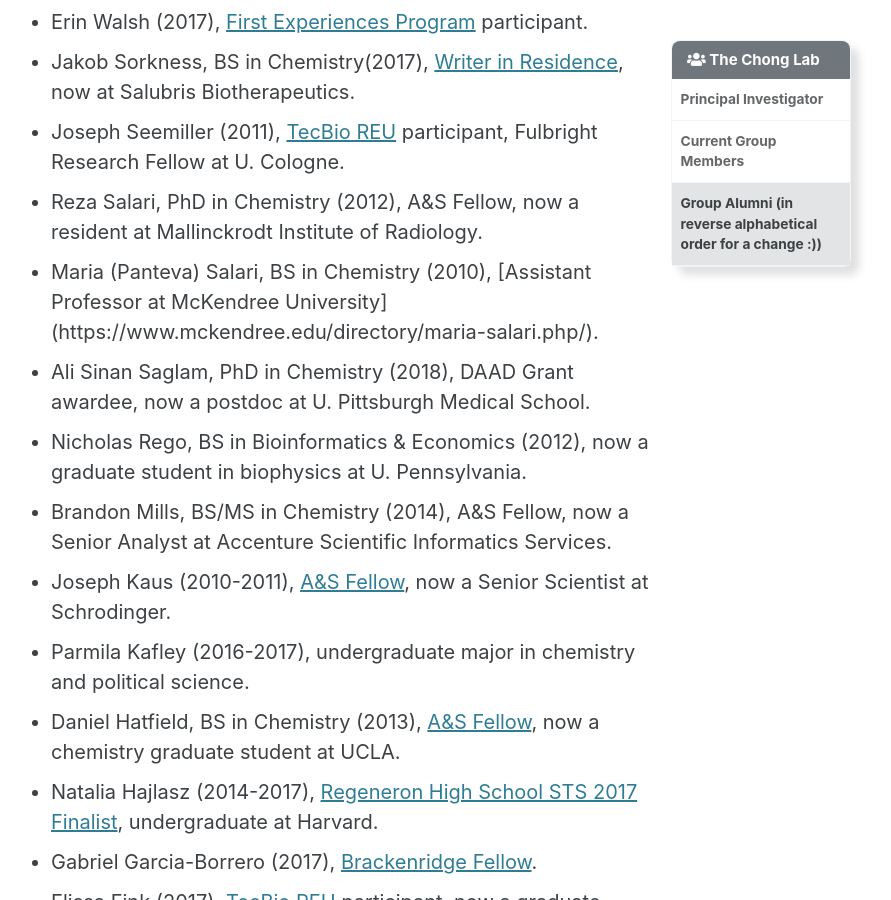
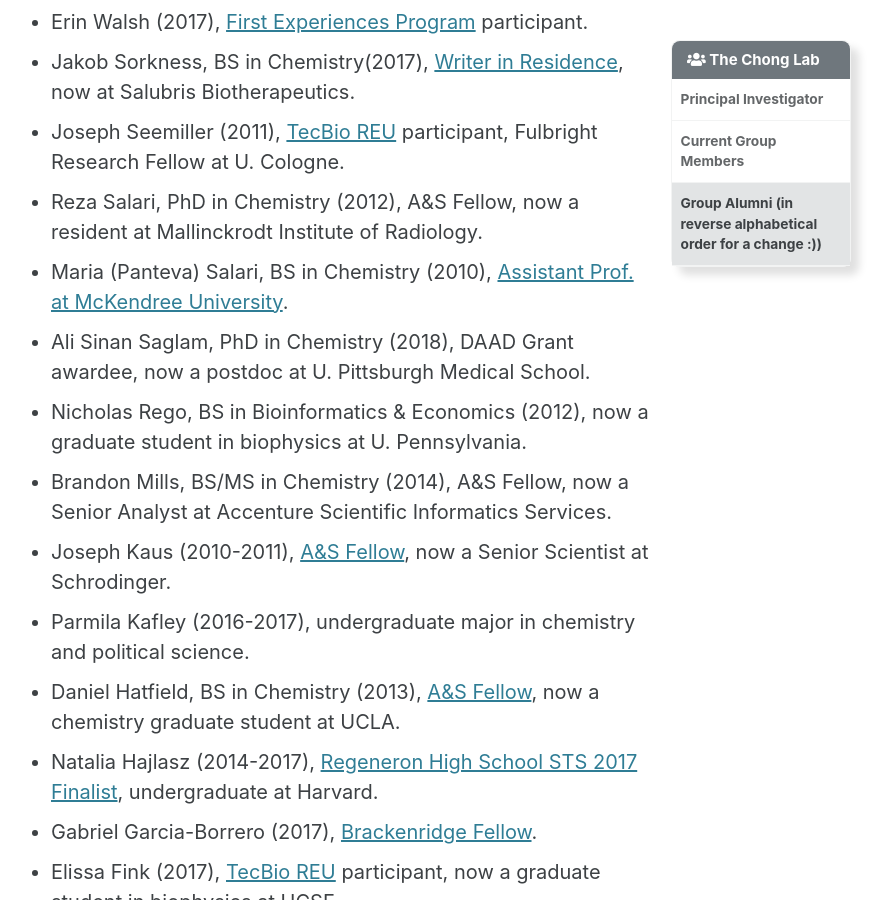
Before and after one commit to darianyang/mm-github-pages-test, a Jekyll site: the page built from _pages/people.md, in a window 1280 px wide and 900 px high, scrolled down 2246 px. Shown: the whole window, without its empty margins (309-1200 px from the left). Built offline with Jekyll 4.4.1, drawn with Linux system fonts in a browser that asks for light colours; cached includes are drawn as plain includes.

Commit message:
Update people.md

```diff
--- a/_pages/people.md
+++ b/_pages/people.md
@@ -90,7 +90,7 @@
 * Jakob Sorkness, BS in Chemistry(2017), [Writer in Residence](https://medium.com/pitt-undergraduate-science-writing), now at Salubris Biotherapeutics.
 * Joseph Seemiller (2011), [TecBio REU](http://www.tecbioreu.pitt.edu/) participant, Fulbright Research Fellow at U. Cologne.
 * Reza Salari, PhD in Chemistry (2012), A&S Fellow, now a resident at Mallinckrodt Institute of Radiology.
-* Maria (Panteva) Salari, BS in Chemistry (2010), [Assistant Professor at McKendree University] (https://www.mckendree.edu/directory/maria-salari.php/).
+* Maria (Panteva) Salari, BS in Chemistry (2010), [Assistant Prof. at McKendree University](https://www.mckendree.edu/directory/maria-salari.php).
 * Ali Sinan Saglam, PhD in Chemistry (2018), DAAD Grant awardee, now a postdoc at U. Pittsburgh Medical School.
 * Nicholas Rego, BS in Bioinformatics & Economics (2012), now a graduate student in biophysics at U. Pennsylvania.
 * Brandon Mills, BS/MS in Chemistry (2014), A&S Fellow, now a Senior Analyst at Accenture Scientific Informatics Services.
```
